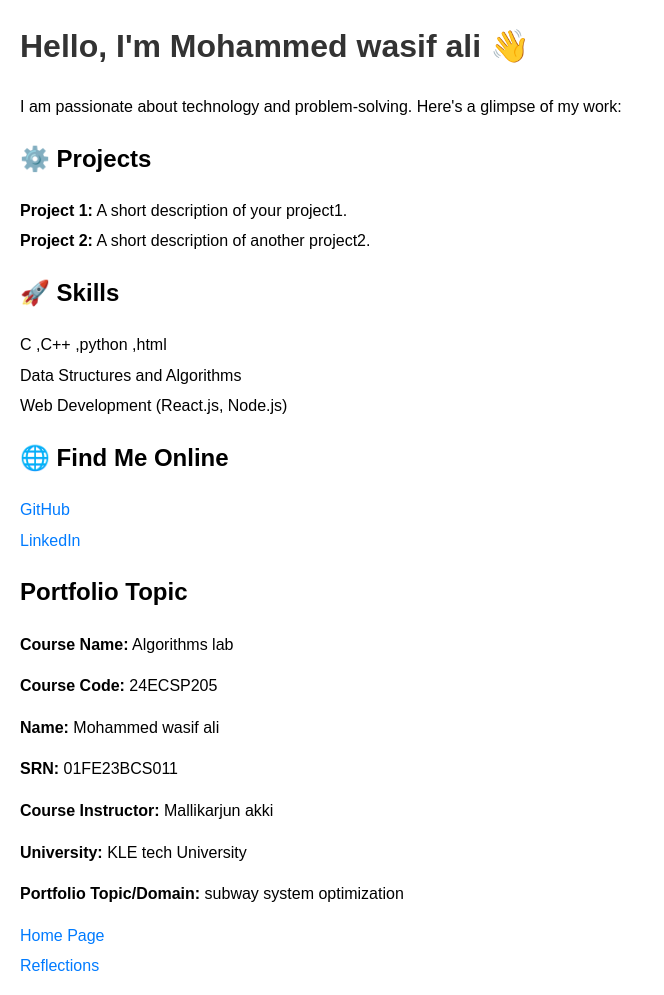
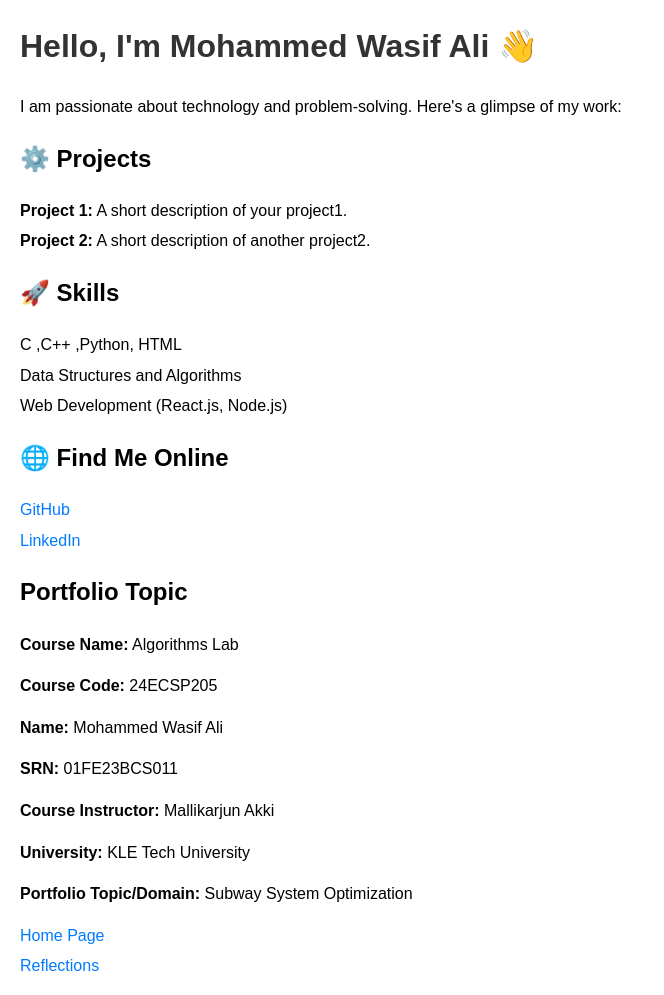
Before and after one commit to mohammedwasifali011/topic.github.io, a plain HTML site: page index.html in a window 1280 px wide. Shown: the whole page, without its empty margins (0-664 px from the left). Drawn offline with Linux system fonts and the light colour scheme.

Commit message:
Update index.html. new age

```diff
--- a/index.html
+++ b/index.html
@@ -31,7 +31,7 @@
     </style>
 </head>
 <body>
-    <h1>Hello, I'm Mohammed wasif ali 👋</h1>
+    <h1>Hello, I'm Mohammed Wasif Ali 👋</h1>
     <p>I am passionate about technology and problem-solving. Here's a glimpse of my work:</p>
 
     <h2>⚙️ Projects</h2>
@@ -42,7 +42,7 @@
 
     <h2>🚀 Skills</h2>
     <ul>
-        <li>C ,C++ ,python ,html</li>
+        <li>C ,C++ ,Python, HTML</li>
         <li>Data Structures and Algorithms</li>
         <li>Web Development (React.js, Node.js)</li>
     </ul>
@@ -54,19 +54,19 @@
     </ul>
 
     <h2>Portfolio Topic</h2>
-    <p><strong>Course Name:</strong> Algorithms lab</p>
+    <p><strong>Course Name:</strong> Algorithms Lab</p>
     <p><strong>Course Code:</strong> 24ECSP205 </p>
-    <p><strong>Name:</strong> Mohammed wasif ali </p>
+    <p><strong>Name:</strong> Mohammed Wasif Ali </p>
     <p><strong>SRN:</strong> 01FE23BCS011 </p>
-    <p><strong>Course Instructor:</strong> Mallikarjun akki</p>
-    <p><strong>University:</strong> KLE tech University </p>
-    <p><strong>Portfolio Topic/Domain:</strong> subway system optimization</p>
-<nav>
-    <ul>
-        <li><a href="index.html">Home Page</a></li>
-        <li><a href="reflections.html">Reflections</a></li>
-    </ul>
-</nav>
+    <p><strong>Course Instructor:</strong> Mallikarjun Akki</p>
+    <p><strong>University:</strong> KLE Tech University </p>
+    <p><strong>Portfolio Topic/Domain:</strong> Subway System Optimization</p>
 
+    <nav>
+        <ul>
+            <li><a href="index.html">Home Page</a></li>
+            <li><a href="reflections.html">Reflections</a></li>
+        </ul>
+    </nav>
 </body>
 </html>
```
